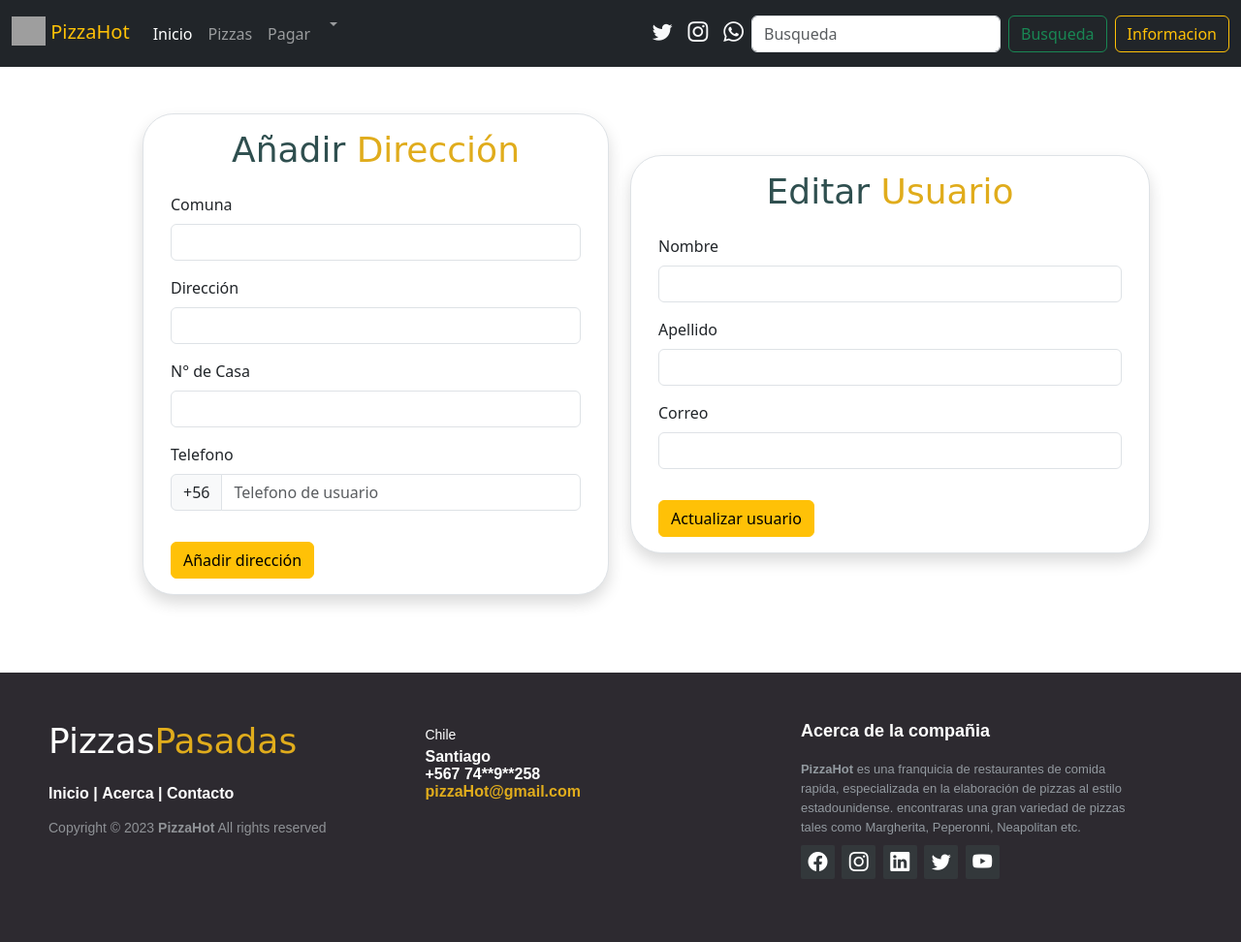
After one commit to Martiin-aa/Proyecto-PizzaHot, a Flask app: template PizzaHot/app/templates/users/user_update.html in a window 1280 px wide. The commit adds this page. Shown: the whole page at 97% size. Run offline with Flask 3, Linux system fonts and the light colour scheme; the template is opened without the code that fills it, so the values that code supplies are empty; grey boxes are pictures that could not be loaded.

Commit message:
Actualizacion martes noche

```diff
--- a/PizzaHot/app/static/css/style.css
+++ b/PizzaHot/app/static/css/style.css
@@ -43,6 +43,10 @@ body{
     .right-box{
         padding: 20px;
     }
+}
+.box-area-small {
+    max-width: 575px;
+    margin: 0 auto;
 }
 
 /*------------ Footer ------------*/
--- a/PizzaHot/app/templates/includes/navbar.html
+++ b/PizzaHot/app/templates/includes/navbar.html
@@ -32,7 +32,7 @@
                         {{session.user.first_name}}
                     </a>
                     <ul class="dropdown-menu bg-secondary" aria-labelledby="navbarDropdown">
-                        <li><a class="dropdown-item" href="#">Configuración</a></li>
+                        <li><a class="dropdown-item" href="{{ url_for('update_user') }}">Configuración</a></li>
                         <li><a class="dropdown-item" href="{{ url_for('logout') }}">Salir</a></li>
                     </ul>
                 </li>
--- a/PizzaHot/app/templates/includes/navbar_dashboard.html
+++ b/PizzaHot/app/templates/includes/navbar_dashboard.html
@@ -32,7 +32,7 @@
                         {{session.user.first_name}}
                     </a>
                     <ul class="dropdown-menu bg-secondary" aria-labelledby="navbarDropdown">
-                        <li><a class="dropdown-item" href="#">Configuración</a></li>
+                        <li><a class="dropdown-item" href="{{ url_for('update_user') }}">Configuración</a></li>
                         <li><a class="dropdown-item" href="{{ url_for('logout') }}">Salir</a></li>
                     </ul>
                 </li>
--- /dev/null
+++ b/PizzaHot/app/templates/users/user_update.html
@@ -0,0 +1,73 @@
+{% set include_line = false %}
+{% extends "base.html" %}
+
+{% block titulo %}User Update{% endblock %}
+
+{% include "includes/navbar_dashboard.html" %}
+{% block content %}
+<div class="row align-items-center">
+    <div class="col-md-6">
+
+        <!-- Actualizacion de dirreción de usuario -->
+        <div class="row border rounded-5 p-3 bg-white shadow box-area-small" style="margin-left: 65px;">
+            <div class="col-12">
+                <div class="text-center">
+                    <div class="titulo">
+                        <h3>Añadir <span>Dirección</span></h3>
+                    </div>
+                </div>
+                <form action="{{ url_for('update_address') }}" method="post" class="mt-4">
+                    <div class="mb-3">
+                        <label for="inputAuthor" class="form-label">Comuna</label>
+                        <input type="text" name="district" value="{{ address.district | default('') }}" class="form-control" id="inputAuthor">
+                    </div>
+                    <div class="mb-3">
+                        <label for="inputAuthor" class="form-label">Dirección</label>
+                        <input type="text" name="address" value="{{ address.address| default('') }}" class="form-control" id="inputAuthor">
+                    </div>
+                    <div class="mb-3">
+                        <label for="inputAuthor" class="form-label">N° de Casa</label>
+                        <input type="text" name="house_number" value="{{ address.house_number| default('') }}" class="form-control" id="inputAuthor">
+                    </div>
+                    <label for="inputAuthor" class="form-label">Telefono</label>
+                    <div class="input-group mb-3">
+                        <span class="input-group-text" id="basic-addon2">+56</span>
+                        <input type="text" name="telephone" value="{{ address.telephone| default('') }}" class="form-control" placeholder="Telefono de usuario" aria-label="Telefono de usuario" aria-describedby="basic-addon2">
+                    </div>
+                    <input type="submit" value="Añadir dirección" class="btn btn-warning mt-3">
+                </form>
+            </div>
+        </div>
+    </div>
+    <div class="col-md-6">
+
+        <!-- Actualizacion de los datos personales de usuario -->
+        <div class="row border rounded-5 p-3 bg-white shadow box-area-small" style="margin-left: 10px;">
+            <div class="col-12">
+                <div class="text-center">
+                    <div class="titulo">
+                        <h3>Editar <span>Usuario</span></h3>
+                    </div>
+                </div>
+                <form action="{{ url_for('update_user') }}" method="post" class="mt-4">
+                    <div class="mb-3">
+                        <label for="inputAuthor" class="form-label">Nombre</label>
+                        <input type="text" name="first_name" value="{{ user.first_name }}" class="form-control"
+                            id="inputAuthor">
+                    </div>
+                    <div class="mb-3">
+                        <label for="inputAuthor" class="form-label">Apellido</label>
+                        <input type="text" name="last_name" value="{{ user.last_name }}" class="form-control"
+                            id="inputAuthor">
+                    </div>
+                    <div class="mb-3">
+                        <label for="inputAuthor" class="form-label">Correo</label>
+                        <input type="text" name="email" value="{{ user.email }}" class="form-control" id="inputAuthor">
+                    </div>
+                    <input type="submit" value="Actualizar usuario" class="btn btn-warning mt-3">
+                </form>
+            </div>
+        </div>
+    </div>
+</div>
+{% endblock %}
```
Also changed, not shown: PizzaHot/app/controllers/users.py (+65 -9 lines), PizzaHot/app/models/address.py (added, +50 -0 lines), PizzaHot/app/models/user.py (+22 -22 lines), PizzaHot/app/templates/users/auth/register_form.html (+1 -9 lines), PizzaHot/database/PizzaHot.sql (+41 -6 lines), PizzaHot/README.md, PizzaHot/database/.txt, Proyecto_Grupal_PizzaHot.png (added), 3 other files.
